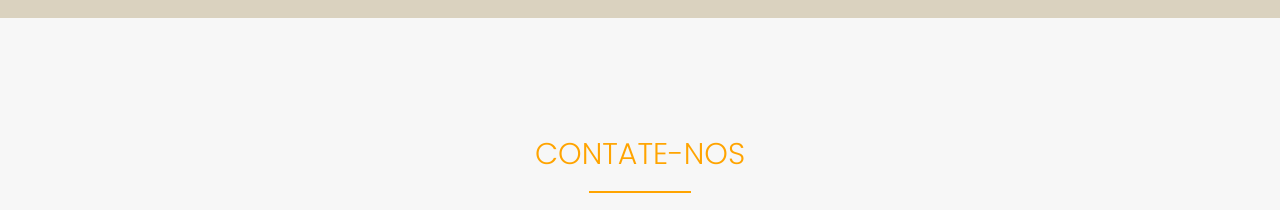
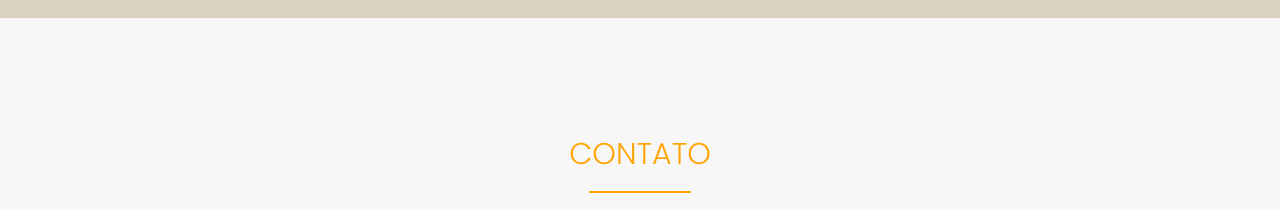
Before and after one commit to ryannlopes/Projeto-Villa-Pizza, a plain HTML site: page index.html in a window 1280 px wide. Shown: the part 2196-2406 px from the top of the page. Drawn offline with nearby package versions, Linux system fonts and the light colour scheme; some packages are replaced by stand-ins of ours.

Commit message:
Update index.html

```diff
--- a/index.html
+++ b/index.html
@@ -193,7 +193,7 @@
 		<div class="container">
 			<div class="row">
 				<div class="col-md-12">
-					<h2 class="text-uppercase text-center">CONTATE-NOS</h2>
+					<h2 class="text-uppercase text-center">CONTATO</h2>
 					<hr>
 				</div>
 				<div class="col-md-2"></div>
```
